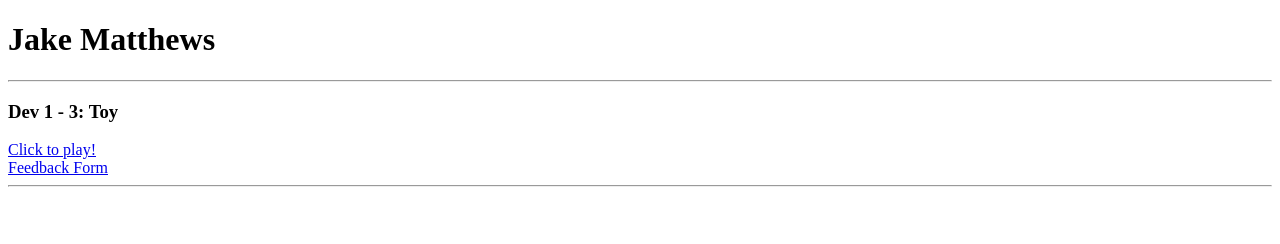
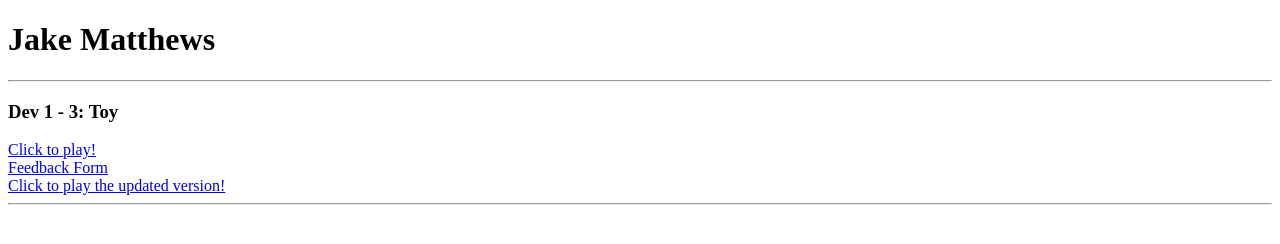
Before and after one commit to Jmatthews03/DigitalGameDesign, a plain HTML site: page index.html in a window 1280 px wide. Drawn offline with Linux system fonts and the light colour scheme.

Commit message:
Update index.html

```diff
--- a/index.html
+++ b/index.html
@@ -8,7 +8,8 @@
     <hr>
     <h3>Dev 1 - 3: Toy</h3>
     <a href="Resources/Project1/game.html">Click to play!</a> <br>
-    <a href="https://forms.gle/JjsbN8LLSSw8qZSE6">Feedback Form</a>
+    <a href="https://forms.gle/JjsbN8LLSSw8qZSE6">Feedback Form</a> <br>
+    <a href="Resources/Project1.1/game.html">Click to play the updated version!</a>
     <hr>
   </body>
 </html>
```
